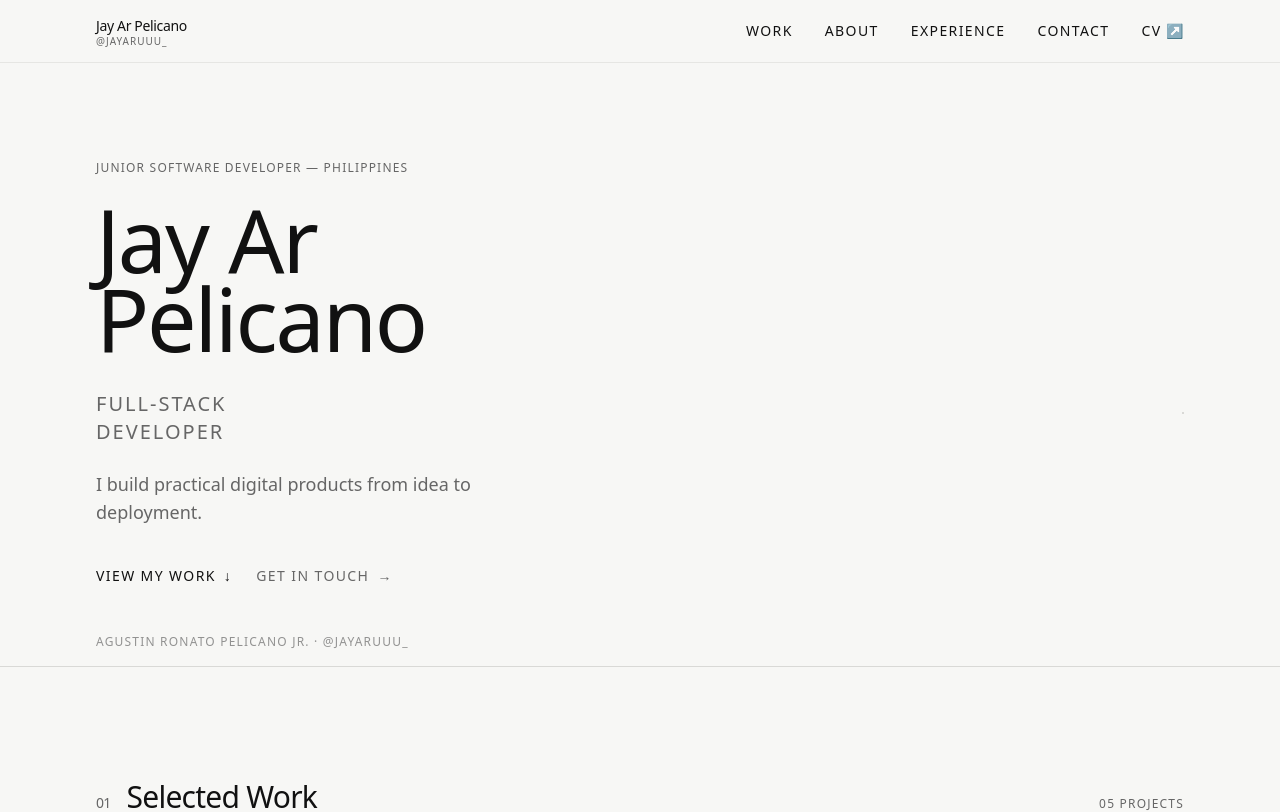
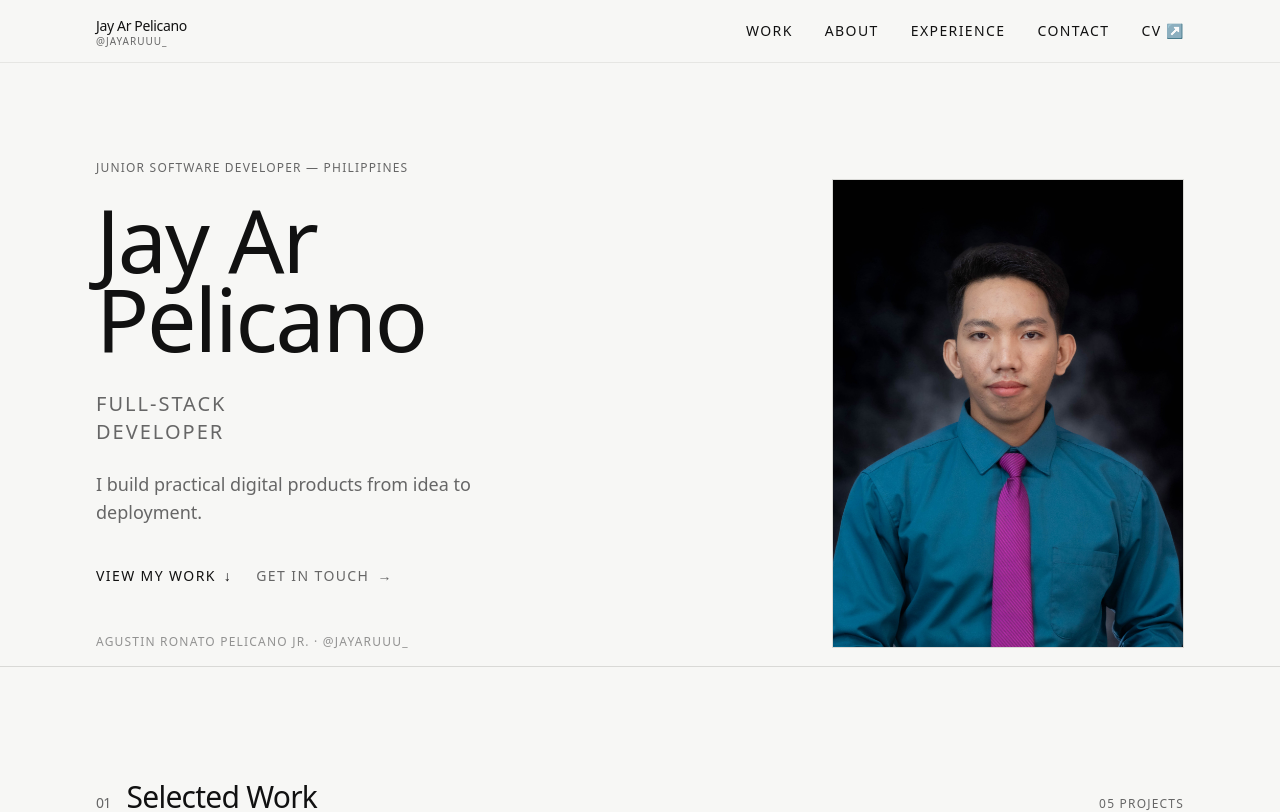
Before and after one commit to jayarpelicano01/jayaruuu_, a Next.js app: page / in a window 1280 px wide. Shown: the top 812 px of the page. Built offline with nearby package versions, Linux system fonts and the light colour scheme.

Commit message:
fix: give hero portrait explicit grid track so it renders on desktop

```diff
--- a/components/hero/hero.tsx
+++ b/components/hero/hero.tsx
@@ -9,7 +9,7 @@ export default function Hero() {
 
   return (
     <section id="top" className="relative overflow-hidden border-b border-line">
-      <div className="mx-auto grid max-w-content gap-10 px-5 pt-32 sm:px-8 lg:grid-cols-[1fr_auto] lg:items-center lg:pt-40">
+      <div className="mx-auto grid max-w-content gap-10 px-5 pt-32 sm:px-8 lg:grid-cols-[minmax(0,1fr)_minmax(0,22rem)] lg:items-center lg:gap-16 lg:pt-40">
         <div className="pb-4">
           <motion.p
             initial={reduce ? false : { opacity: 0, y: 24 }}
@@ -92,16 +92,16 @@ export default function Hero() {
           initial={reduce ? false : { opacity: 0, y: 24 }}
           animate={{ opacity: 1, y: 0 }}
           transition={{ duration: 0.7, delay: 0.35, ease: [0.22, 1, 0.36, 1] as const }}
-          className="relative mx-auto w-full max-w-xs sm:max-w-sm"
+          className="relative mx-auto w-full max-w-[16rem] sm:max-w-[18rem] lg:max-w-[22rem]"
         >
-          <div className="relative aspect-[4/5] overflow-hidden border border-line">
+          <div className="relative aspect-[3/4] overflow-hidden border border-line">
             <Image
               src="/images/profile/portrait.jpg"
               alt={`Professional portrait of ${site.name}`}
               fill
               priority
-              sizes="(min-width: 1024px) 24rem, 20rem"
-              className="object-cover"
+              sizes="(min-width: 1024px) 22rem, 18rem"
+              className="object-cover object-top"
             />
           </div>
         </motion.div>
```
